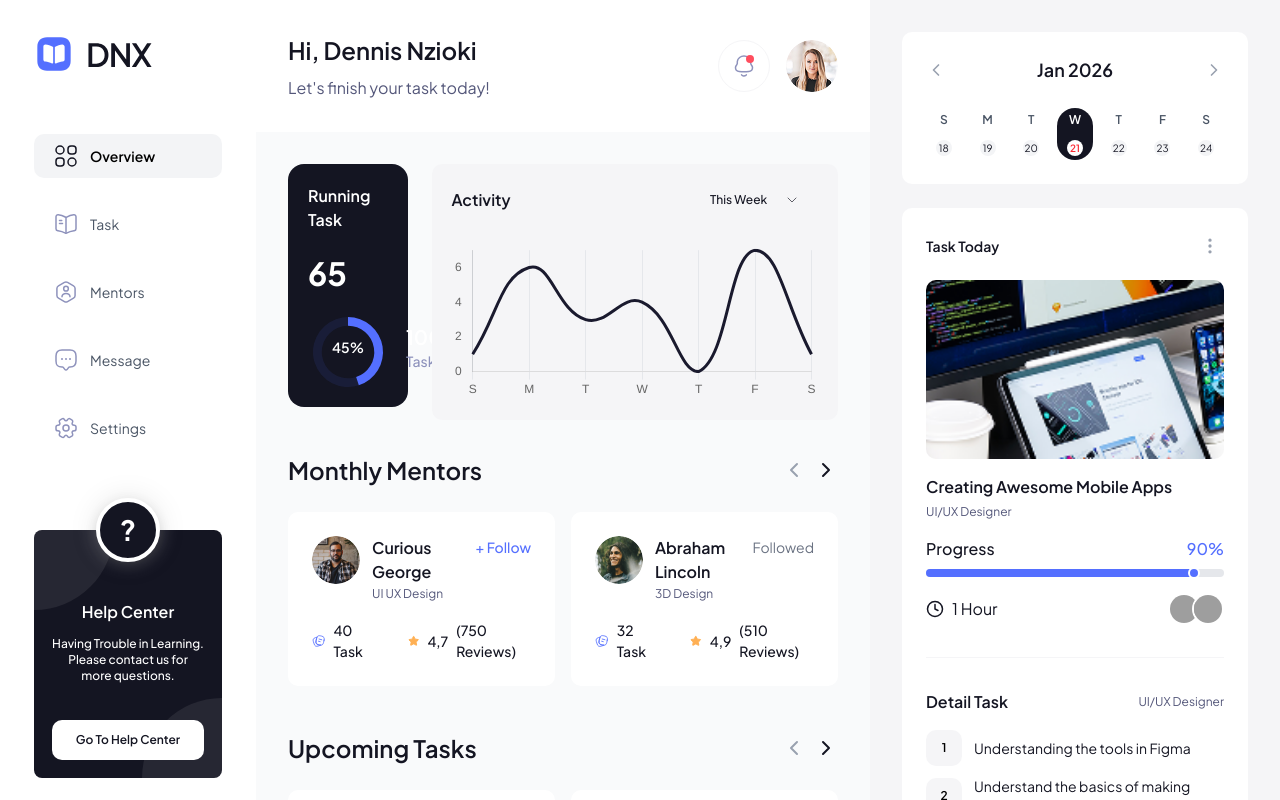
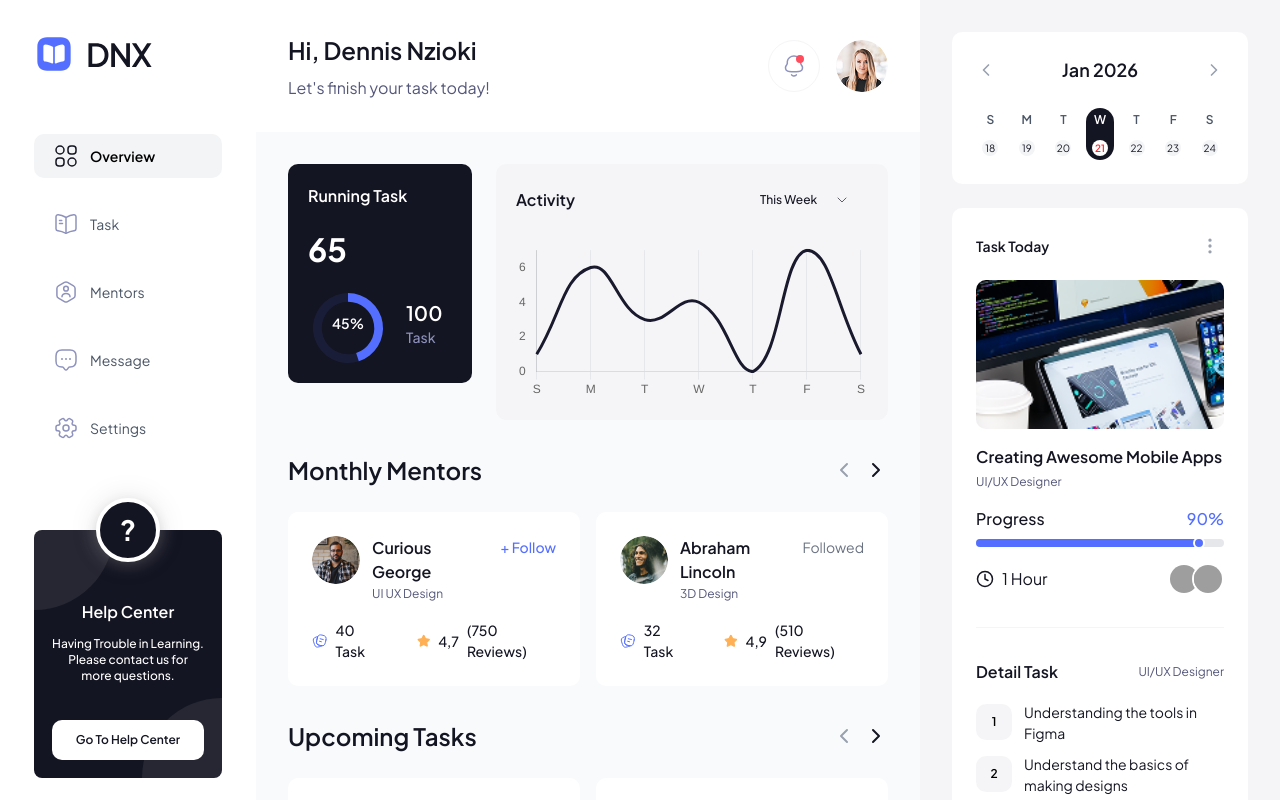
Before and after one commit to OSSwebmaster2003/ielts-zone-task, a Vue app: page /overview in a window 1280 px wide. Built offline with nearby package versions, Linux system fonts and the light colour scheme; grey boxes are pictures that could not be loaded.

Commit message:
Dashboard Layout for md screen

```diff
--- a/src/components/pages/overview/RunningTaskCard.vue
+++ b/src/components/pages/overview/RunningTaskCard.vue
@@ -1,5 +1,5 @@
 <template>
-  <div class="bg-[#141522] text-white rounded-2xl p-5">
+  <div class="bg-[#141522] text-white rounded-[10px] p-5">
     <h3 class="text-white font-semibold text-base leading-[150%] tracking-[-2%] mb-4">Running Task</h3>
     <div class="">
       <div class="text-[32px] font-bold mb-2">
--- a/src/layouts/DashboardLayout.vue
+++ b/src/layouts/DashboardLayout.vue
@@ -12,7 +12,17 @@ import TaskToday from '@/components/pages/overview/TaskToday.vue'
     <main class="dashboard-layout__main">
       <Header />
       <div class="dashboard-layout__content">
-        <router-view />
+        <div class="dashboard-layout__content-wrapper">
+          <div class="dashboard-layout__page-content">
+            <router-view />
+          </div>
+          <aside class="dashboard-layout__sidebar-right-mobile">
+            <div class="space-y-6">
+              <CalendarWidget />
+              <TaskToday />
+            </div>
+          </aside>
+        </div>
       </div>
     </main>
 
@@ -53,6 +63,27 @@ import TaskToday from '@/components/pages/overview/TaskToday.vue'
   padding: 32px;
   scrollbar-width: thin;
   scrollbar-color: transparent transparent;
+}
+
+.dashboard-layout__content-wrapper {
+  display: flex;
+  gap: 32px;
+  width: 100%;
+}
+
+.dashboard-layout__page-content {
+  flex: 1;
+  min-width: 0;
+}
+
+.dashboard-layout__sidebar-right-mobile {
+  display: none;
+  width: 360px;
+  flex-shrink: 0;
+  background: #F5F5F7;
+  padding: 0;
+  border-radius: 10px;
+  height: fit-content;
 }
 
 .dashboard-layout__content::-webkit-scrollbar {
@@ -99,9 +130,24 @@ import TaskToday from '@/components/pages/overview/TaskToday.vue'
   background: rgba(0, 0, 0, 0.15);
 }
 
+@media (max-width: 1280px) {
+  .dashboard-layout__sidebar-right {
+    width: 360px;
+  }
+}
+
 @media (max-width: 1024px) {
   .dashboard-layout__sidebar-right {
     display: none;
+  }
+
+  .dashboard-layout__sidebar-right-mobile {
+    display: block;
+    width: 100%;
+  }
+
+  .dashboard-layout__content-wrapper {
+    flex-direction: column;
   }
 
   .dashboard-layout {
--- a/src/pages/overview/OverviewPage.vue
+++ b/src/pages/overview/OverviewPage.vue
@@ -9,10 +9,10 @@ import UpcomingTasks from '@/components/pages/overview/UpcomingTasks.vue'
   <div class="overview-page">
     <!-- Top Section: Running Task and Activity Chart -->
     <div class="grid grid-cols-12 gap-6 mb-8">
-      <div class="col-span-3">
+      <div class="2xl:col-span-3 xl:col-span-4 col-span-5">
         <RunningTaskCard />
       </div>
-      <div class="col-span-9">
+      <div class="2xl:col-span-9 xl:col-span-8 col-span-7">
         <ActivityChart />
       </div>
     </div>
@@ -29,6 +29,4 @@ import UpcomingTasks from '@/components/pages/overview/UpcomingTasks.vue'
   </div>
 </template>
 
-<style scoped>
-
-</style>
+<style scoped></style>
```
